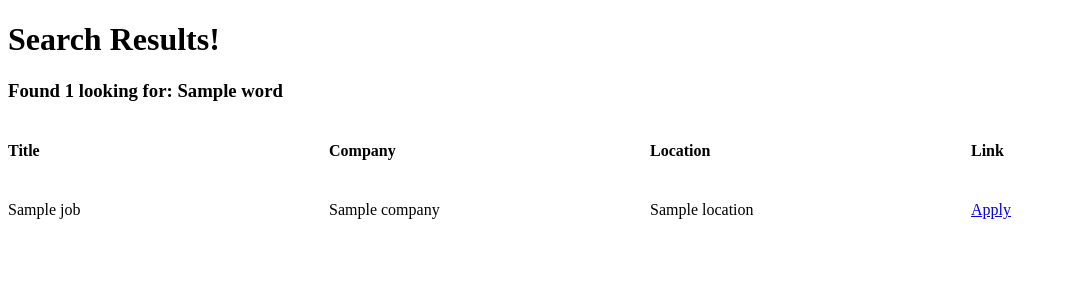
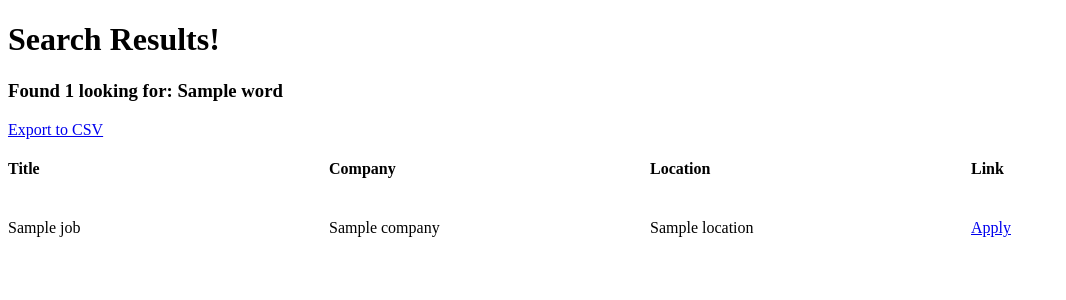
Before and after one commit to hoseong511/SuperFlask, a Flask app: template templates/report.html in a window 1280 px wide. Shown: the top 300 px of the page, without its empty margins (0-1066 px from the left). Run offline with Flask 2, Linux system fonts and the light colour scheme; the template is opened without the code that fills it: most values are stand-ins (such as "Sample title", 1, 10 or a date in 2020).

Commit message:
update csv export tag a

```diff
--- a/main.py
+++ b/main.py
@@ -1,14 +1,14 @@
 from flask import Flask, render_template,request,redirect
 from indeed import get_jobs as indeed_get_jobs
 from so import get_jobs as so_get_jobs
+
+# 그냥 서버를 틀어놓으면 끝이구나...
 
 app = Flask("Super Scrapper")
 
 db = {}
 
-@app.route("/")
-def home():
-  return "Hello! welcome to super page!!"
+
 
 # github도 마찬가지 https://github.com/hoseong511 하면 hoseong511 repository로 접속되는 거에 대한 원리임!
 @app.route("/<username>")
@@ -19,7 +19,7 @@ def potato(username):
 def contact():
   return "contact me!"
 
-@app.route("/potato")
+@app.route("/")
 def potato2():
   return render_template("main.html")
 
@@ -39,4 +39,19 @@ def report():
     return redirect("/")
   return render_template("report.html", word=search, resultsNumber = len(indeed_jobs), jobs = indeed_jobs)
 
+@app.route("/export")
+def export():
+  try:
+    word = request.args.get('word')
+    if not word:
+      raise Exception()
+    word = word.lower()
+    jobs = db.get(word)
+    if not jobs:
+      raise Exception()
+    return f"Generate CSV for {word}"
+
+  except:
+    return redirect("/")
+
 app.run(host="0.0.0.0")
--- a/templates/report.html
+++ b/templates/report.html
@@ -9,6 +9,7 @@
 <body>
   <h1>Search Results!</h1>
   <h3>Found {{resultsNumber}} looking for: {{word}}</h3>
+  <a href="/export?word={{word}}">Export to CSV</a>
   <section>
     <h4>Title</h4>
     <h4>Company</h4>
```
